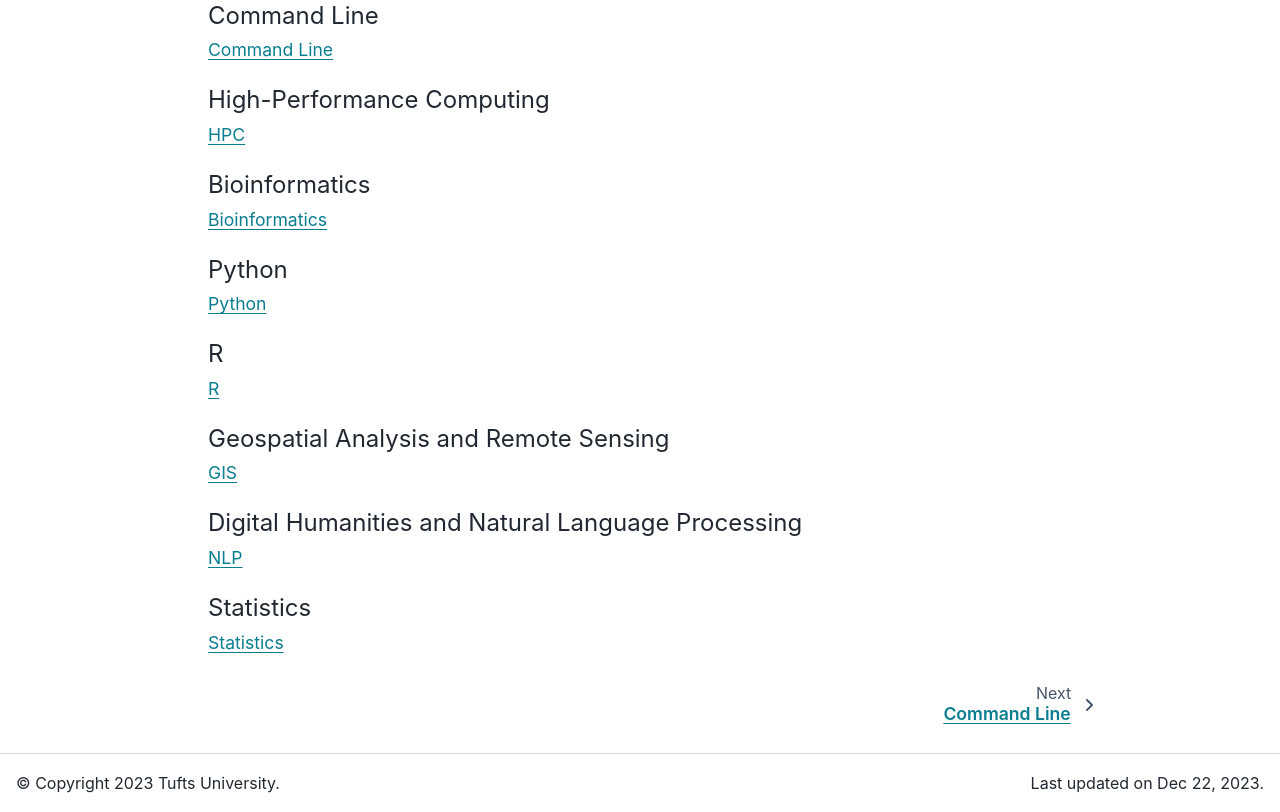
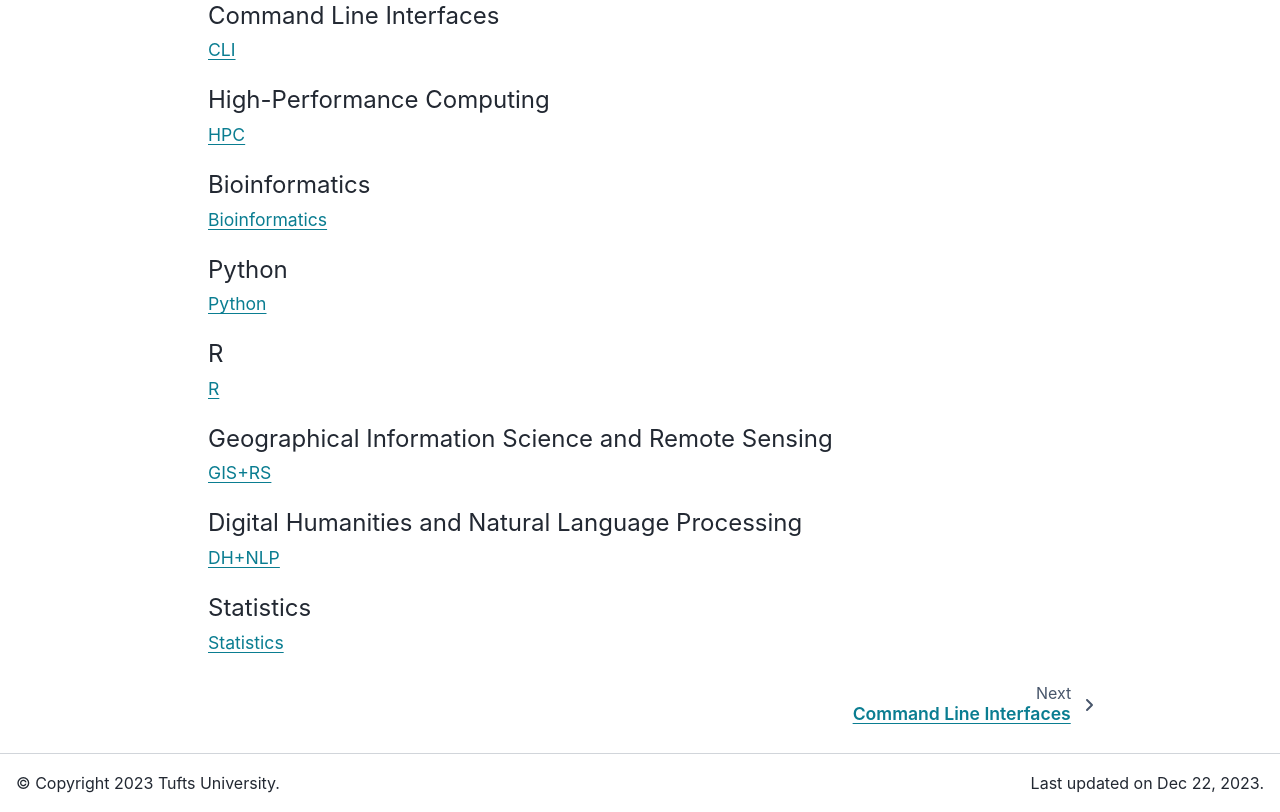
Before and after one commit to zhan4429/guides, a Sphinx documentation site: the page built from source/index.md, in a window 1280 px wide and 1131 px high, cut to the strip 319-1131 px from the top of the window. Built offline with Sphinx 7.4.7 and the PyData theme 0.15.4, drawn with Linux system fonts in a browser that asks for light colours; some of the changed text lies outside the part shown.

Commit message:
improve navigation and increase clarity

````diff
--- a/source/_toc.yml
+++ b/source/_toc.yml
@@ -2,10 +2,10 @@ defaults:
   hidden: false
 root: index
 subtrees:
-  - caption: Command Line
+  - caption: Command Line Interfaces
     entries:
       - file: cli/index
-        title: Command Line
+        title: CLI
         subtrees:
           - entries:
             - glob: cli/*
@@ -37,17 +37,17 @@ subtrees:
         subtrees:
           - entries:
             - glob: r/*
-  - caption: Geospatial Analysis and Remote Sensing
+  - caption: Geographical Information Science and Remote Sensing
     entries:
       - file: gis/index
-        title: GIS
+        title: GIS+RS
         subtrees:
           - entries:
             - glob: gis/*
   - caption: Digital Humanities and Natural Language Processing
     entries:
       - file: nlp/index
-        title: NLP
+        title: DH+NLP
         subtrees:
           - entries:
             - glob: nlp/*
--- a/source/index.md
+++ b/source/index.md
@@ -7,7 +7,7 @@ html_theme.sidebar_secondary.remove: true
 ```{gallery-grid}
 :grid-columns: 1 1 2 3
 
-- header: "{fas}`terminal;pst-color-primary` Command Line"
+- header: "{fas}`terminal;pst-color-primary` Command Line Interfaces"
   content: "TODO"
   link: "cli/index.html"
 
````
Also changed, not shown: source/cli/index.md (+2 -2 lines), source/gis/index.md (+1 -1 lines).
